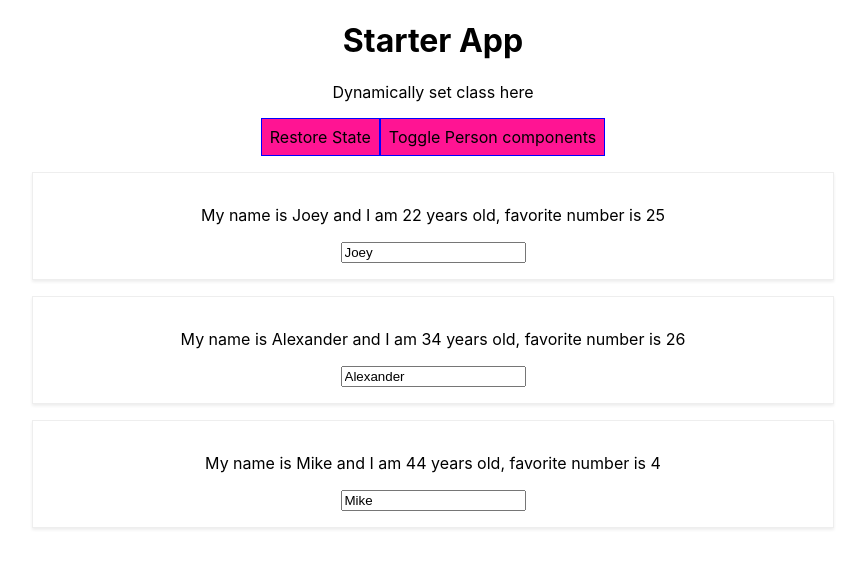
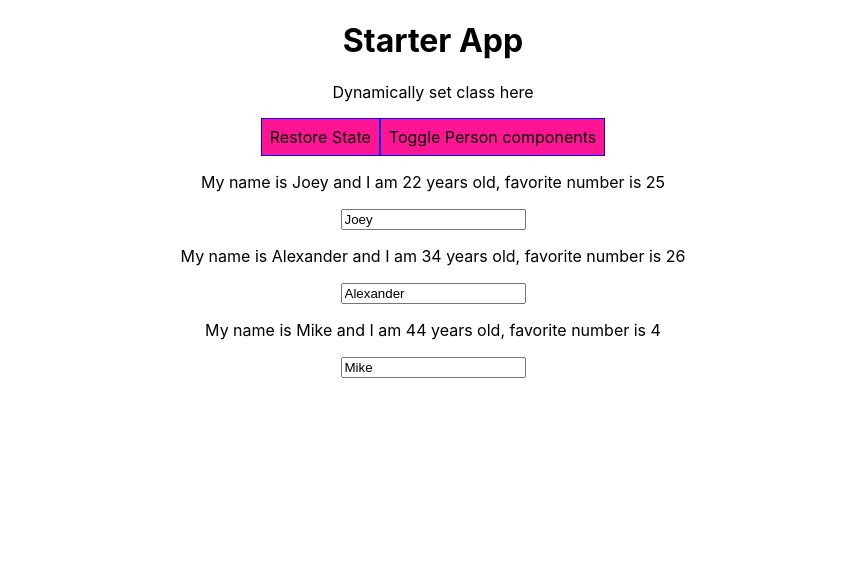
Before and after one commit to stevekutz/react_TCG_exp, a React (Create React App) app in the folder app/: page / in a window 1280 px wide. Both pictures are taken after a click on the button "Toggle Person components". Shown: the top 568 px of the page, without its empty margins (207-1072 px from the left). Built offline with nearby package versions, Linux system fonts and the light colour scheme.

Commit message:
added styled-components

```diff
--- a/app/src/Person/Person.js
+++ b/app/src/Person/Person.js
@@ -1,9 +1,29 @@
 import React from 'react';
-// import Radium from 'radium'
+// import Radium from 'radium';
+import styled from 'styled-components';
 
 import './person.css'
 
 
+const StyledDiv = styled.div`
+    .personDiv {
+        width: 60%;
+        margin: 16px auto;
+        border: 1px solid #eee;
+        box-shadow: 0 2px 3px #eee;
+        padding: 16px;
+        text-align: center;
+    }
+
+
+    @media (max-width: 500px) {
+            width: 450px;
+            background-color: cadetblue;
+            margin: 0 auto;
+    }
+
+
+`
 
 const Person = (props) => {
 
@@ -18,12 +38,12 @@ const Person = (props) => {
 
 
     return (
-        <div  className = "personDiv" >
+        <StyledDiv  className = "personDiv" >
             <p onClick = {props.clickDelete}>
                 My name is {props.name} and I am {props.age} years old, favorite number is {randomNum}</p>
          {/*   <p> {props.children} </p>     adding 2-way binding by including props.name to pre-fill the form with orig name */}
             <input type = "text" onChange = {props.clickChanged} value = {props.name}/>
-        </div>
+        </StyledDiv>
     )
 }
 
--- a/app/src/Person/person.css
+++ b/app/src/Person/person.css
@@ -1,11 +1,11 @@
-.personDiv {
+/* .personDiv {
      width: 60%;
      margin: 16px auto;
      border: 1px solid #eee;
      box-shadow: 0 2px 3px #eee;
      padding: 16px;
      text-align: center;
-}
+} */
 
 /* using traditional media queries  */
 /* @media (max-width: 500px) {
```
